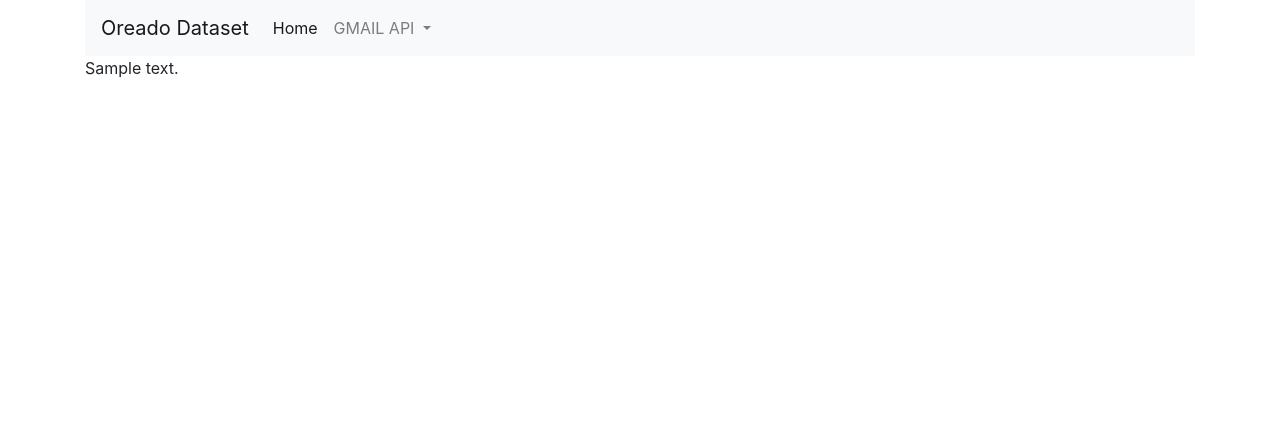
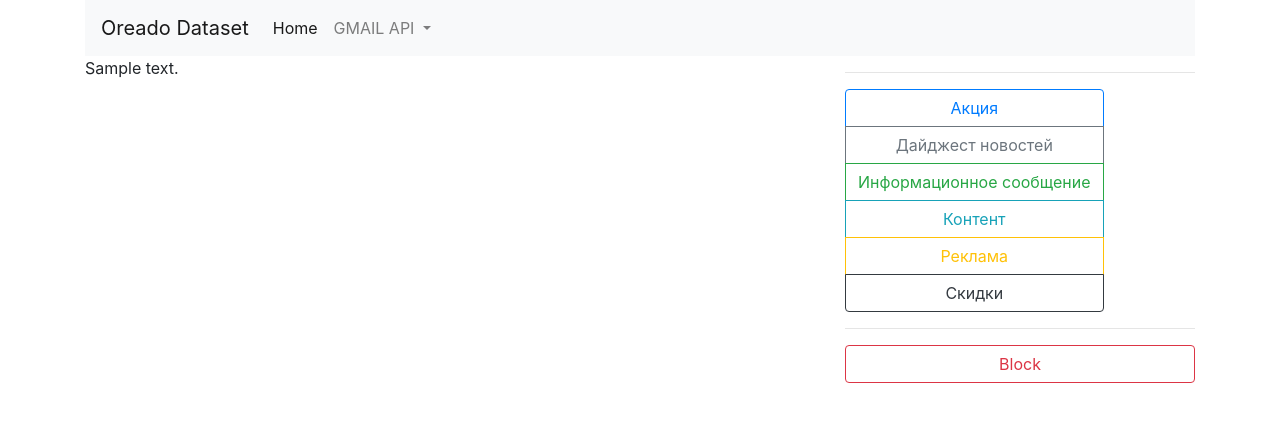
Before and after one commit to tamkovich/Oreado_backend, a Django app: template templates/auth/home.html in a window 1280 px wide. Shown: the top 422 px of the page. Run offline with Django 3.2, Linux system fonts and the light colour scheme; the template is opened without the code that fills it: most values are stand-ins (such as "Sample title", 1, 10 or a date in 2020); some libraries are stand-ins or nearby versions.

Commit message:
buuttons classification

```diff
--- a/templates/auth/home.html
+++ b/templates/auth/home.html
@@ -2,8 +2,24 @@
 
 {% block content %}
 <div class="container">
-    <div>
-        <p>{{ mail.html_body|safe }}</p>
+    <div class="row">
+        <div class="col-md-8 col-sm-8">
+            <p>{{ mail.html_body|safe }}</p>
+        </div>
+        <div class="col-md-4 col-sm-4">
+            <hr>
+            <div class="btn-group-vertical">
+                <a class="btn btn-outline-primary" href="#" role="button">Акция</a>
+                <a class="btn btn-outline-secondary" href="#" role="button">Дайджест новостей</a>
+                <a class="btn btn-outline-success" href="#" role="button">Информационное сообщение</a>
+                <a class="btn btn-outline-info" href="#" role="button">Контент</a>
+                <a class="btn btn-outline-warning" href="#" role="button">Реклама</a>
+                <a class="btn btn-outline-dark" href="#" role="button">Скидки</a>
+
+            </div>
+            <hr>
+            <a class="btn btn-outline-danger btn-block" href="#" role="button">Block</a>
+        </div>
     </div>
 </div>
 {% endblock content %}
--- a/templates/base.html
+++ b/templates/base.html
@@ -28,7 +28,7 @@
 
   <body>
 
-    <div class="container">
+    <div class="container ">
       {% block header %}
       {% endblock header %}
 
```
